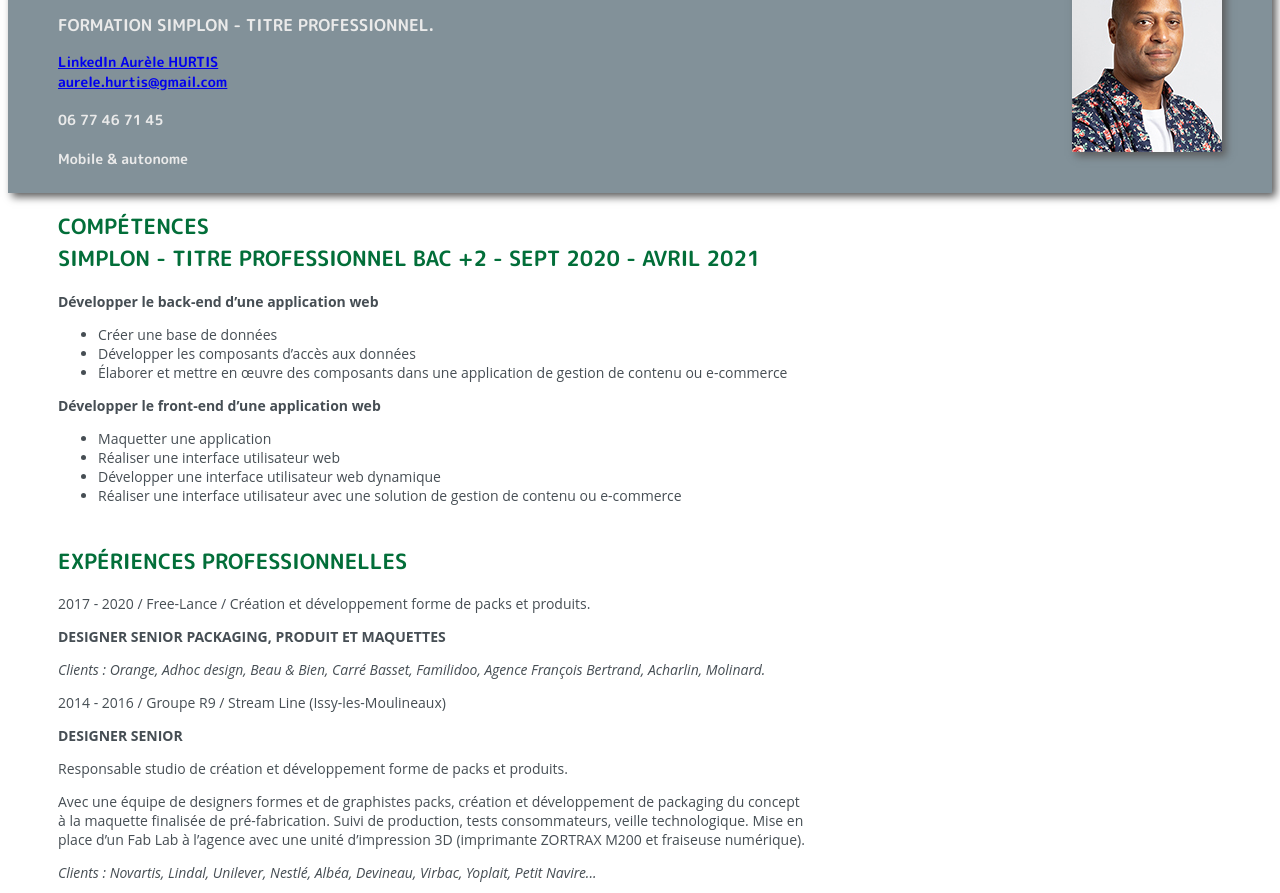
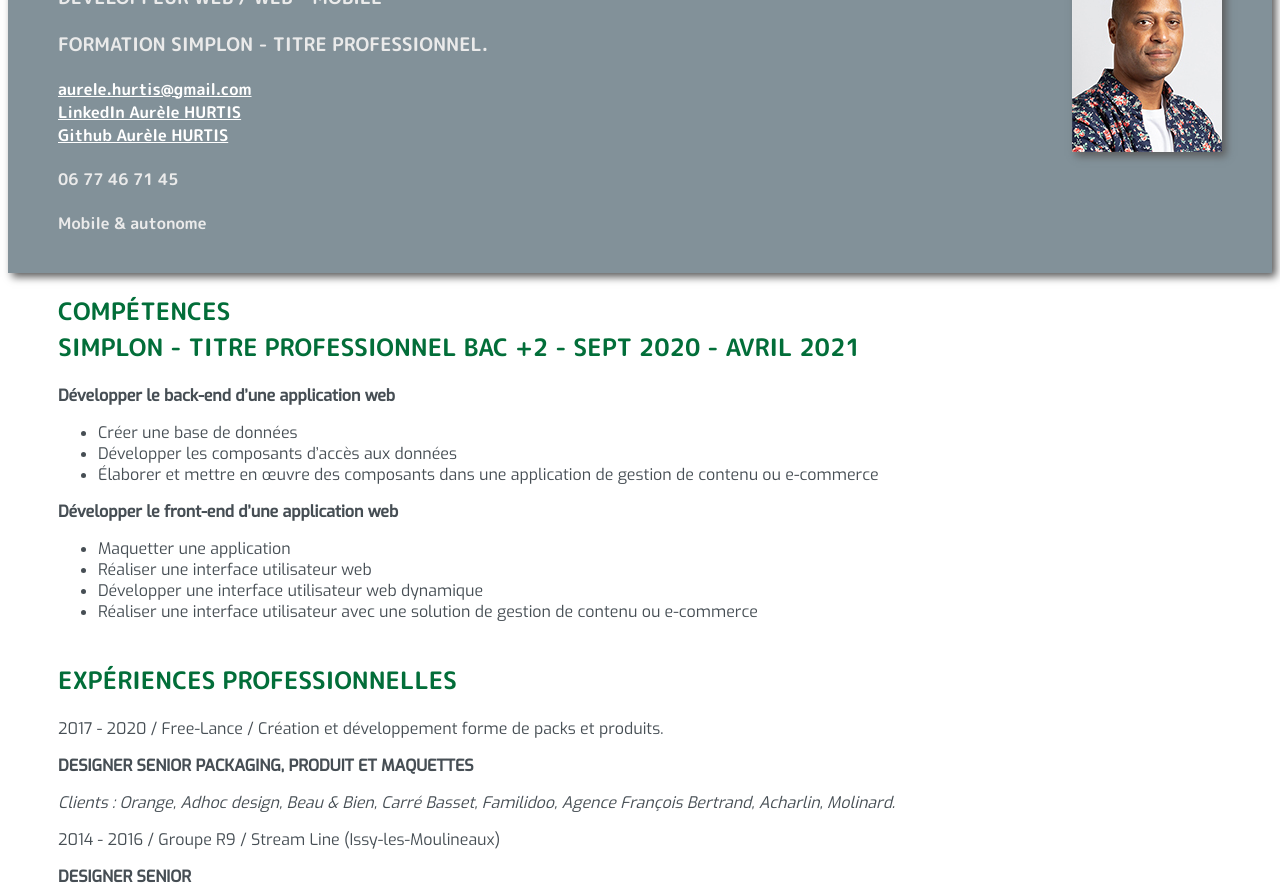
Before and after one commit to Aurele3000/CV2, a plain HTML site: page index.html in a window 1280 px wide. Shown: the part 115-1008 px from the top of the page. Drawn offline with Linux system fonts and the light colour scheme.

Commit message:
ajout github

```diff
--- a/index.html
+++ b/index.html
@@ -9,7 +9,7 @@
 <link rel="stylesheet" href="main.css">
 <link rel="preconnect" href="https://fonts.gstatic.com">
 <link href="https://fonts.googleapis.com/css2?family=M+PLUS+Rounded+1c:wght@400;500;700&display=swap" rel="stylesheet">
-
+<link href="https://fonts.googleapis.com/css2?family=Exo:wght@300;400;500&display=swap" rel="stylesheet">
 </head>
 
 
@@ -30,8 +30,10 @@
 				</div>
 
 				<div class="info2">
-					<h4><a href="https://www.linkedin.com/in/aurele-hurtis/">LinkedIn Aurèle HURTIS</a><br />
-						<a href="mailto:aurele.hurtis@gmail.com">aurele.hurtis@gmail.com</a>
+					<h4><a href="mailto:aurele.hurtis@gmail.com"target="_blank">aurele.hurtis@gmail.com</a><br />
+					<a href="https://www.linkedin.com/in/aurele-hurtis/"target="_blank">LinkedIn Aurèle HURTIS</a><br />
+					<a href="https://github.com/Aurele3000"target="_blank">Github Aurèle HURTIS</a></h4>
+
 						<h4>06 77 46 71 45</h4>
 						<h4>Mobile & autonome</h4>
 
--- a/main.css
+++ b/main.css
@@ -1,13 +1,13 @@
 .page{
     /*width: 1024px;*/
     margin: auto;
-    font-family: 'M PLUS Rounded 1c', sans-serif, 'Trebuchet MS', 'Lucida Sans Unicode', 'Lucida Grande', 'Lucida Sans', Arial, sans-serif;
-    font-size: 14px;
+    font-family: 'M PLUS Rounded 1c', sans-serif, 'Exo', sans-serif, 'Arial', sans-serif;
+    font-size: 16px;
 
 
 }
 .info-photo {
-height: 300px;
+height: 380px;
 color: #eaeaea;
 background-color:#829199;
 box-shadow: 4px 4px 8px rgb(92, 92, 92);
@@ -24,11 +24,19 @@ box-shadow: 4px 4px 8px rgb(92, 92, 92);
   /*text-transform: uppercase;*/
   margin-left: 50px;
 }
-.info2{
+.info2 {
     float: left;
+    text-decoration: none;
+    color: #eaeaea;
     font-family: 'M PLUS Rounded 1c';
     margin-left: 50px;
     margin-top: -20px;
+}
+
+.info2 a{
+
+    /*text-decoration: none;*/
+    color: #ffffff;
 }
 
 .photo{
@@ -55,7 +63,7 @@ box-shadow: 4px 4px 8px rgb(92, 92, 92);
 
 .liste-competences{
     margin-left: 50px;
-    font-family: 'Open Sans';
+    font-family: 'Exo';
     color: #464e54;
 }
 .section2{
@@ -71,15 +79,15 @@ box-shadow: 4px 4px 8px rgb(92, 92, 92);
 }
 
 .experiences2{
-    font-family: 'Open Sans';
+    font-family: 'Exo';
 }
 
 .experiences3{
-    font-family: 'Open Sans';
+    font-family: 'Exo';
 }
 
 .experiences4{
-    font-family: 'Open Sans';
+    font-family: 'Exo';
 }
 
 .section3{
@@ -94,7 +102,7 @@ box-shadow: 4px 4px 8px rgb(92, 92, 92);
 }
 
 .section-dates{
-    font-family: 'Open Sans';
+    font-family: 'Exo';
 }
 
 
@@ -112,46 +120,46 @@ box-shadow: 4px 4px 8px rgb(92, 92, 92);
 }
 .section-gauche{
     float: left;
-    font-family: 'Open Sans';
+    font-family: 'Exo';
 }
 
 .section-droite{
     float: left;
     margin-left: 100px;
-    font-family: 'Open Sans';
+    font-family: 'Exo';
 }
 
-@media screen and (max-width: 750px){
+@media screen and (max-width: 780px){
     .photo{
       opacity: 80%;
       }
     }
 
-    @media screen and (max-width: 740px){
+    @media screen and (max-width: 770px){
         .photo{
           opacity: 40%;
           }
         }
 
-    @media screen and (max-width: 730px){
+    @media screen and (max-width: 760px){
         .photo{
           opacity: 30%;
           }
         }
 
-    @media screen and (max-width: 720px){
+    @media screen and (max-width: 750px){
         .photo{
           opacity: 20%;
           }
         }
 
- @media screen and (max-width: 710px){
+ @media screen and (max-width: 740px){
     .photo{
         opacity: 10%;
       }
     }
 
-@media screen and (max-width: 700px){
+@media screen and (max-width: 730px){
 .photo{
     display: none;
     /*float: left;
@@ -159,9 +167,9 @@ box-shadow: 4px 4px 8px rgb(92, 92, 92);
   }
 }
 
-@media screen and (max-width: 460px){
+@media screen and (max-width: 511px){
     .info-photo{
-        height: 320px;
+        height: 400px;
       }
     }
 
@@ -189,6 +197,6 @@ box-shadow: 4px 4px 8px rgb(92, 92, 92);
     margin-left: 0px;
     margin-right: 0px;
     margin-bottom: 0px;
-    font-family:'M PLUS Rounded 1c', 'Trebuchet MS', 'Lucida Sans Unicode', 'Lucida Grande', 'Lucida Sans', Arial, sans-serif;
+    font-family:'M PLUS Rounded 1c', 'Exo', sans-serif, 'Arial', sans-serif;
     font-size: 11px;
   }
```
Also changed, not shown: medias/Fond2.svg (added).
